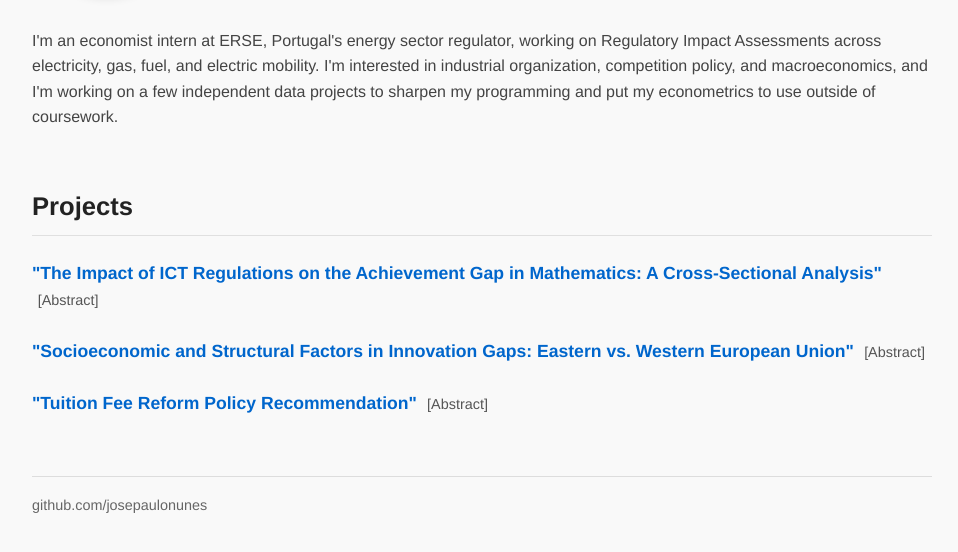
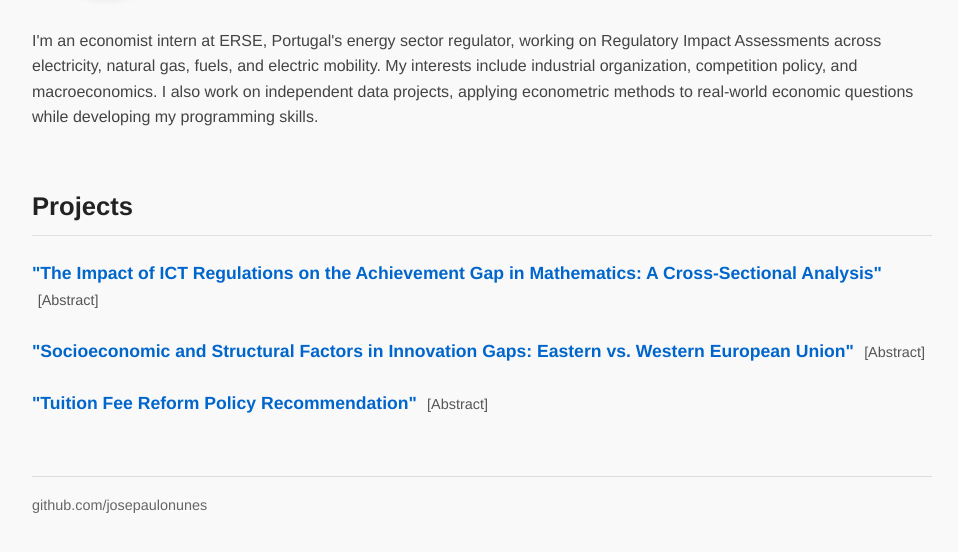
Before and after one commit to josepaulonunes/josepaulonunes.github.io, a Jekyll site: the page built from index.md, in a window 1280 px wide, cut to the strip 277-829 px from the top of the page. Shown: the whole strip, without its empty margins (158-1116 px from the left). Built offline with Jekyll 4.4.1, drawn with Linux system fonts in a browser that asks for light colours.

Commit message:
Update index.md

```diff
--- a/index.md
+++ b/index.md
@@ -35,7 +35,7 @@ title: José Nunes
 </div>
 
 <p class="blurb">
-I'm an economist intern at ERSE, Portugal's energy sector regulator, working on Regulatory Impact Assessments across electricity, gas, fuel, and electric mobility. I'm interested in industrial organization, competition policy, and macroeconomics, and I'm working on a few independent data projects to sharpen my programming and put my econometrics to use outside of coursework.
+I'm an economist intern at ERSE, Portugal's energy sector regulator, working on Regulatory Impact Assessments across electricity, natural gas, fuels, and electric mobility. My interests include industrial organization, competition policy, and macroeconomics. I also work on independent data projects, applying econometric methods to real-world economic questions while developing my programming skills.
 </p>
 
 <h2>Projects</h2>
```
